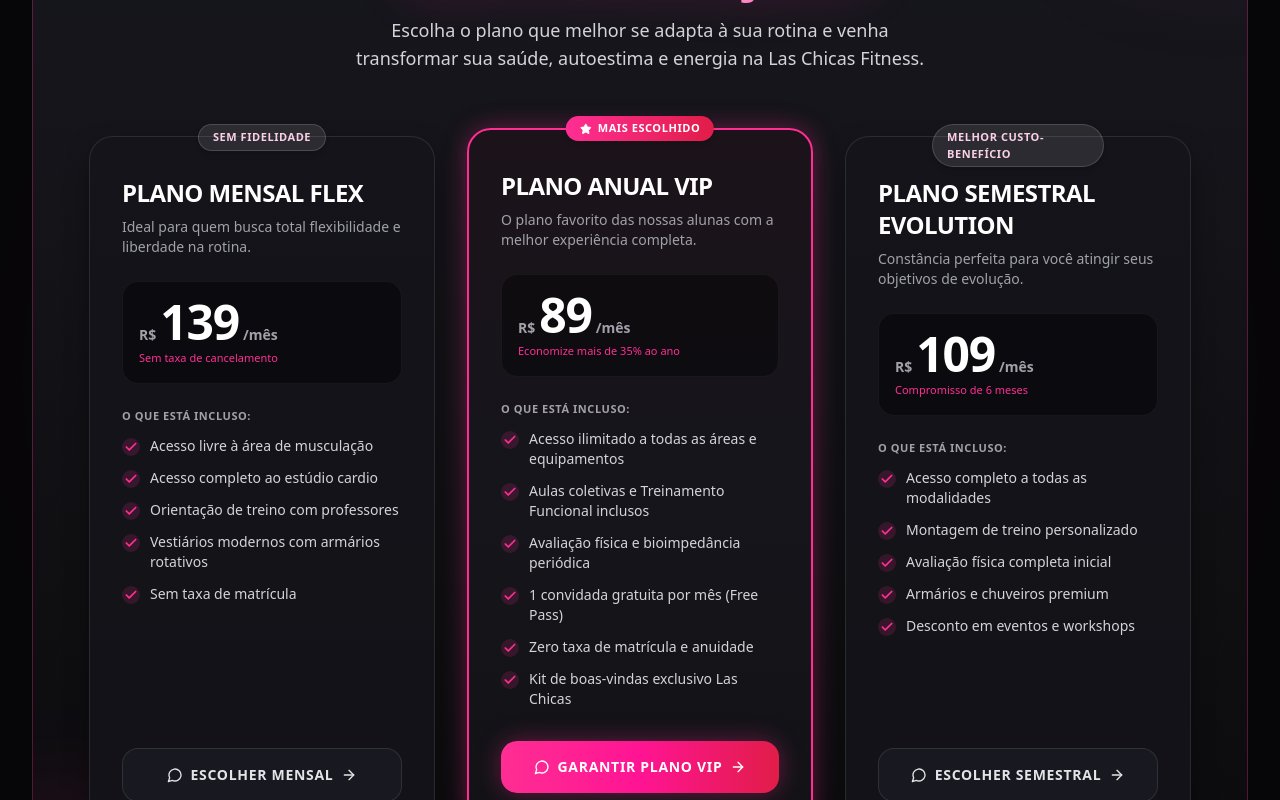
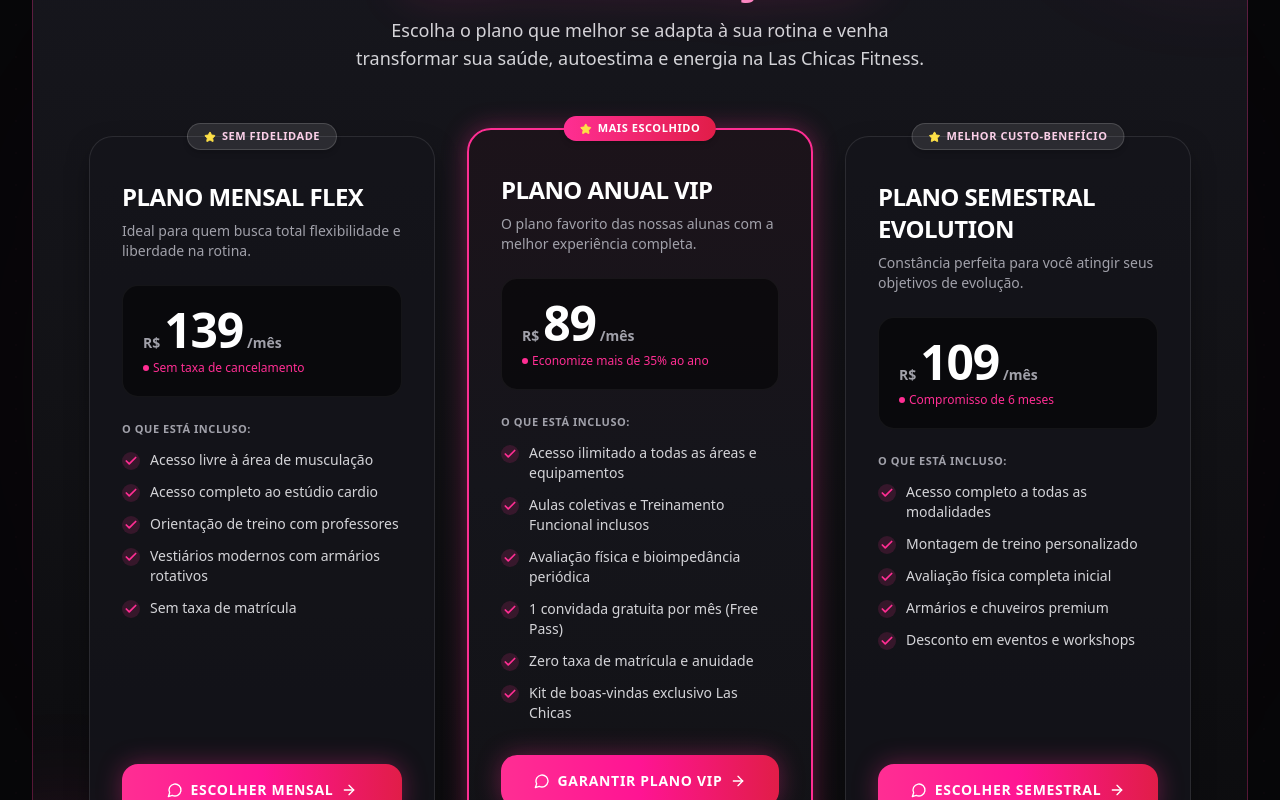
Before and after one commit to pedrohll4/Las-Chicas-Fitness, a Next.js app: page / in a window 1280 px wide. Shown: the part 7860-8660 px from the top of the page. Built offline with nearby package versions, Linux system fonts and the light colour scheme.

Commit message:
fix: centralização perfeita e dimensionamento responsivo para 1 ou mais planos

```diff
--- a/src/components/CTA.tsx
+++ b/src/components/CTA.tsx
@@ -5,6 +5,21 @@
 
 export function CTA() {
   const { config, getWhatsAppUrl } = useAcademy();
+  const planCount = config.plans?.length || 0;
+
+  // Grid / layout responsivo dinâmico dependendo da quantidade de planos cadastrados
+  const getContainerLayoutClass = () => {
+    if (planCount === 1) {
+      return "max-w-lg w-full mx-auto flex justify-center";
+    }
+    if (planCount === 2) {
+      return "max-w-4xl mx-auto grid grid-cols-1 md:grid-cols-2 gap-8 items-stretch justify-center";
+    }
+    if (planCount === 3) {
+      return "max-w-6xl mx-auto grid grid-cols-1 md:grid-cols-2 lg:grid-cols-3 gap-6 lg:gap-8 items-stretch justify-center";
+    }
+    return "max-w-7xl mx-auto grid grid-cols-1 sm:grid-cols-2 lg:grid-cols-4 gap-6 items-stretch justify-center";
+  };
 
   return (
     <section id="planos" className="py-20 sm:py-28 relative overflow-hidden bg-[#070709]">
@@ -22,7 +37,7 @@
           <div className="text-center max-w-3xl mx-auto mb-12 sm:mb-16">
             <div className="inline-flex items-center gap-2 px-4 py-1.5 rounded-full bg-brand-pink/15 border border-brand-pink/30 text-pink-200 text-xs font-bold uppercase tracking-wider mb-5">
               <Sparkles className="w-3.5 h-3.5 text-brand-pink animate-pulse" />
-              <span>Matrículas Abertas • Nossos Planos</span>
+              <span>Matrículas Abertas • {planCount === 1 ? "Nosso Plano" : "Nossos Planos"}</span>
             </div>
 
             <h2 className="text-3xl sm:text-5xl lg:text-6xl font-black text-white uppercase tracking-tight leading-tight mb-5">
@@ -33,15 +48,16 @@
             </h2>
 
             <p className="text-base sm:text-lg text-zinc-300 font-normal leading-relaxed text-balance">
-              Escolha o plano que melhor se adapta à sua rotina e venha transformar sua saúde,
-              autoestima e energia na {config.name}.
+              {planCount === 1
+                ? `Conheça nosso plano exclusivo e venha transformar sua saúde, autoestima e energia na ${config.name}.`
+                : `Escolha o plano que melhor se adapta à sua rotina e venha transformar sua saúde, autoestima e energia na ${config.name}.`}
             </p>
           </div>
 
-          {/* Pricing Plans Grid */}
-          <div className="grid grid-cols-1 lg:grid-cols-3 gap-6 lg:gap-8 items-stretch mb-12">
-            {config.plans.map((plan) => {
-              const isPopular = plan.isPopular;
+          {/* Dynamic Centered Plans Container */}
+          <div className={`${getContainerLayoutClass()} mb-12`}>
+            {config.plans && config.plans.map((plan) => {
+              const isPopular = plan.isPopular || planCount === 1; // Se tiver só 1 plano, ganha o destaque premium completo
               const whatsappUrl = getWhatsAppUrl(
                 plan.customMessage ||
                   `Olá! Gostaria de me matricular no ${plan.name} da ${config.name}.`
@@ -50,7 +66,9 @@
               return (
                 <div
                   key={plan.id}
-                  className={`relative flex flex-col justify-between rounded-3xl p-6 sm:p-8 transition-all duration-300 ${
+                  className={`w-full relative flex flex-col justify-between rounded-3xl p-6 sm:p-8 transition-all duration-300 ${
+                    planCount === 1 ? "max-w-md" : ""
+                  } ${
                     isPopular
                       ? "bg-gradient-to-b from-[#1C131A] via-surface-card to-surface border-2 border-brand-pink shadow-glow-pink lg:-translate-y-2"
                       : "bg-surface-card/80 hover:bg-surface-card border border-white/10 hover:border-brand-pink/40 shadow-card-dark hover:-translate-y-1"
@@ -58,15 +76,15 @@
                 >
                   {/* Badge */}
                   {plan.badge && (
-                    <div className="absolute -top-3.5 left-1/2 -translate-x-1/2">
+                    <div className="absolute -top-3.5 left-1/2 -translate-x-1/2 z-10">
                       <span
-                        className={`inline-flex items-center gap-1.5 px-3.5 py-1 rounded-full text-[11px] font-extrabold uppercase tracking-wider shadow-md ${
+                        className={`inline-flex items-center gap-1.5 px-4 py-1 rounded-full text-[11px] font-extrabold uppercase tracking-wider shadow-md whitespace-nowrap ${
                           isPopular
                             ? "bg-gradient-to-r from-brand-pink to-[#E11D48] text-white shadow-glow-pink"
                             : "bg-white/10 text-pink-200 border border-white/15"
                         }`}
                       >
-                        {isPopular && <Star className="w-3 h-3 fill-current" />}
+                        <Star className="w-3 h-3 fill-current text-yellow-300" />
                         <span>{plan.badge}</span>
                       </span>
                     </div>
@@ -74,18 +92,18 @@
 
                   <div>
                     {/* Plan Header */}
-                    <div className="mb-6 pt-2">
+                    <div className="mb-6 pt-3 text-center sm:text-left">
                       <h3 className="text-xl sm:text-2xl font-black text-white uppercase tracking-tight mb-2">
                         {plan.name}
                       </h3>
-                      <p className="text-xs sm:text-sm text-zinc-400 leading-relaxed min-h-[40px]">
+                      <p className="text-xs sm:text-sm text-zinc-400 leading-relaxed min-h-[36px]">
                         {plan.description}
                       </p>
                     </div>
 
                     {/* Pricing */}
-                    <div className="p-4 rounded-2xl bg-black/40 border border-white/5 mb-6">
-                      <div className="flex items-baseline gap-1">
+                    <div className="p-5 rounded-2xl bg-black/50 border border-white/5 mb-6 text-center sm:text-left">
+                      <div className="flex items-baseline justify-center sm:justify-start gap-1">
                         <span className="text-xs sm:text-sm font-bold text-zinc-400">R$</span>
                         <span className="text-4xl sm:text-5xl font-black text-white tracking-tight">
                           {plan.price}
@@ -95,19 +113,20 @@
                         </span>
                       </div>
                       {plan.billingInfo && (
-                        <div className="text-[11px] font-medium text-brand-pink mt-1">
-                          {plan.billingInfo}
+                        <div className="text-xs font-medium text-brand-pink mt-1.5 flex items-center justify-center sm:justify-start gap-1">
+                          <span className="w-1.5 h-1.5 rounded-full bg-brand-pink inline-block" />
+                          <span>{plan.billingInfo}</span>
                         </div>
                       )}
                     </div>
 
                     {/* Features List */}
                     <div className="space-y-3 mb-8">
-                      <span className="text-[11px] font-bold text-zinc-400 uppercase tracking-wider block">
+                      <span className="text-[11px] font-bold text-zinc-400 uppercase tracking-wider block text-left">
                         O que está incluso:
                       </span>
                       {plan.features.map((feature, idx) => (
-                        <div key={idx} className="flex items-start gap-2.5 text-xs sm:text-sm text-zinc-300">
+                        <div key={idx} className="flex items-start gap-2.5 text-xs sm:text-sm text-zinc-300 text-left">
                           <div className="p-0.5 rounded-full bg-brand-pink/15 text-brand-pink shrink-0 mt-0.5">
                             <Check className="w-3.5 h-3.5 stroke-[3]" />
                           </div>
@@ -123,11 +142,7 @@
                       href={whatsappUrl}
                       target="_blank"
                       rel="noopener noreferrer"
-                      className={`w-full py-4 px-6 rounded-2xl flex items-center justify-center gap-2 text-xs sm:text-sm font-extrabold uppercase tracking-wider transition-all duration-300 ${
-                        isPopular
-                          ? "bg-gradient-to-r from-brand-pink via-[#FF1493] to-[#E11D48] text-white shadow-glow-pink hover:shadow-glow-pink-lg hover:scale-[1.02] active:scale-[0.98]"
-                          : "bg-surface-light hover:bg-brand-pink hover:text-white text-zinc-200 border border-white/10 hover:border-brand-pink"
-                      }`}
+                      className="w-full py-4 px-6 rounded-2xl flex items-center justify-center gap-2 text-xs sm:text-sm font-extrabold uppercase tracking-wider bg-gradient-to-r from-brand-pink via-[#FF1493] to-[#E11D48] text-white shadow-glow-pink hover:shadow-glow-pink-lg hover:scale-[1.02] active:scale-[0.98] transition-all duration-300"
                     >
                       <MessageCircle className="w-4 h-4" />
                       <span>{plan.ctaText || "Quero me Matricular"}</span>
--- a/src/context/AcademyContext.tsx
+++ b/src/context/AcademyContext.tsx
@@ -59,7 +59,15 @@
       const savedConfig = localStorage.getItem(STORAGE_KEY_CONFIG);
       if (savedConfig) {
         const parsed = JSON.parse(savedConfig);
-        setConfig((prev) => ({ ...prev, ...parsed }));
+        setConfig((prev) => ({
+          ...ACADEMY_CONFIG,
+          ...prev,
+          ...parsed,
+          plans:
+            Array.isArray(parsed.plans) && parsed.plans.length > 0
+              ? parsed.plans
+              : ACADEMY_CONFIG.plans,
+        }));
       }
 
       const savedAuth = sessionStorage.getItem(STORAGE_KEY_AUTH);
```
Also changed, not shown: src/components/admin/AdminCustomizer.tsx (+76 -0 lines).
